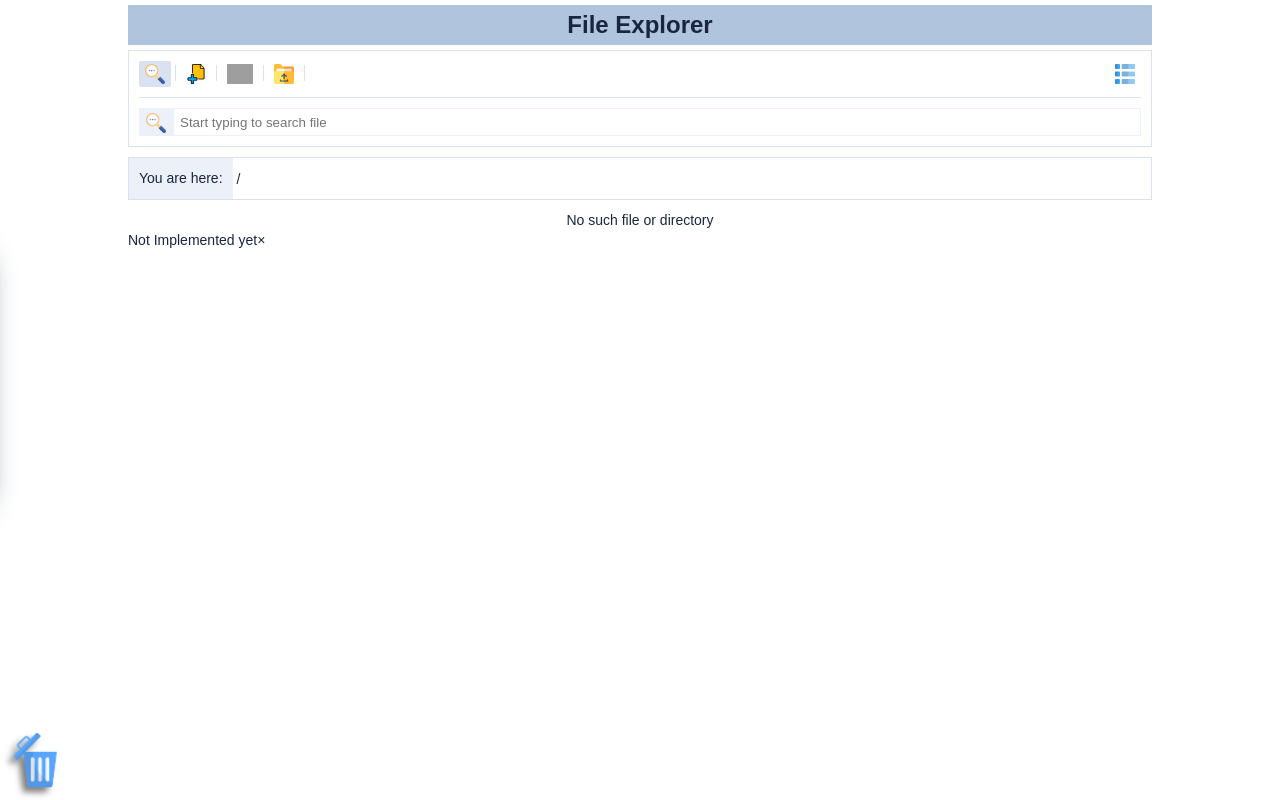
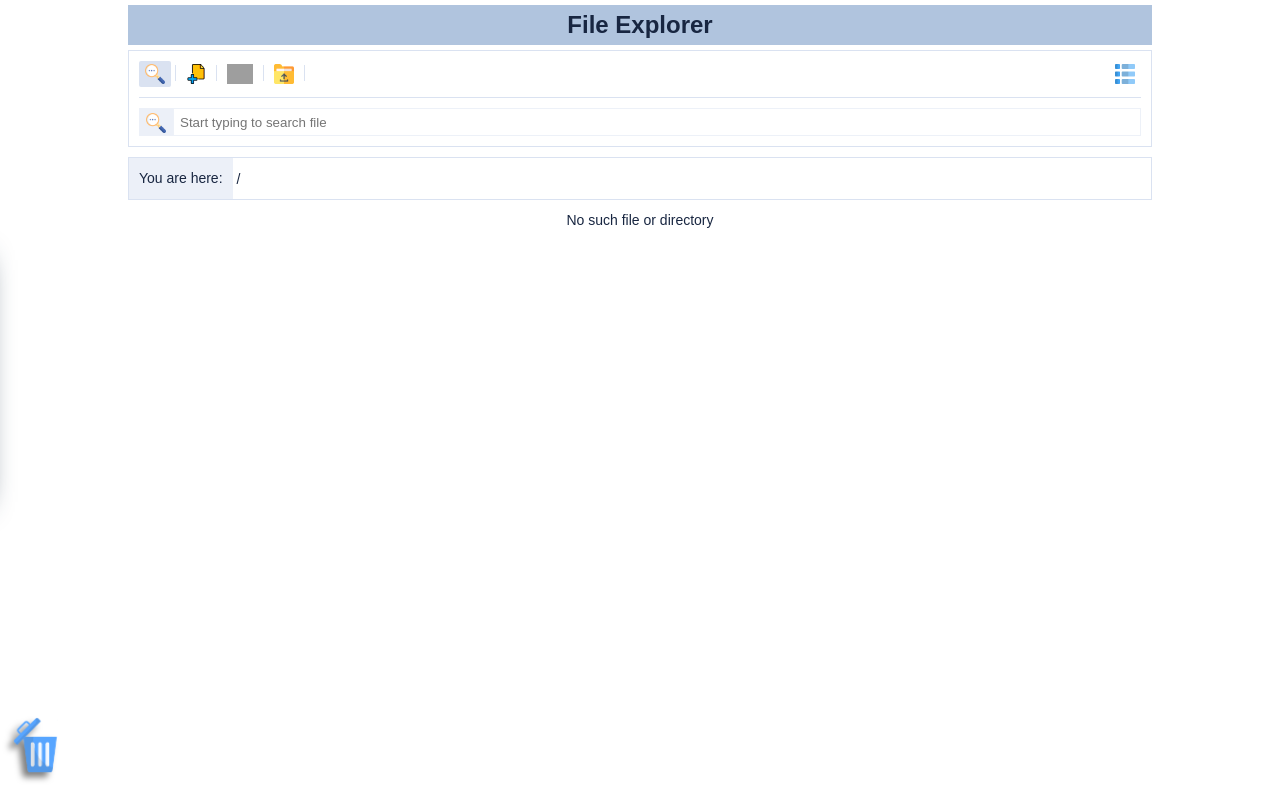
Before and after one commit to nahidhasan98/file-explorer, a PHP site: page / in a window 1280 px wide. Run offline with PHP 8.4, Linux system fonts and the light colour scheme; grey boxes are pictures that could not be loaded.

Commit message:
recycle bin image designed

```diff
--- a/assets/styles/main.css
+++ b/assets/styles/main.css
@@ -331,8 +331,54 @@
 .bin img {
   height: 60px;
   position: fixed;
-  bottom: 10px;
+  bottom: 25px;
   left: 10px;
   filter: drop-shadow(-5px 5px 3px rgba(0, 0, 0, 0.5));
   cursor: pointer;
 }
+
+.bin p {
+  position: fixed;
+  left: -180px;
+  bottom: 100px;
+  transition: all 0.3s;
+  padding: 5px;
+  border: 1px solid #dae2f1;
+  border-radius: 3px;
+  background: #ff4d4d;
+  color: #fff;
+  font-weight: bold;
+}
+
+.binSpan {
+  margin-left: 3px;
+  border-left: 1px solid;
+  padding: 0px 5px;
+  background: #FFF;
+  color: #ff4d4d;
+  cursor: pointer;
+}
+
+/* current dir/'your are here' section */
+.dirTree {
+  padding: 5px 8px;
+  cursor: pointer;
+}
+
+.dirTree:hover {
+  background: #ecf0f8;
+  /* text-decoration: underline; */
+}
+
+.dirArrow {
+  display: inline-block;
+  -webkit-font-smoothing: antialiased;
+  font-style: normal;
+  font-weight: normal;
+  speak: none;
+  font-family: FabricMDL2Icons;
+  color: rgb(96, 94, 92);
+  font-size: 12px;
+}
+
+/* 'your are here' section end*/
```
